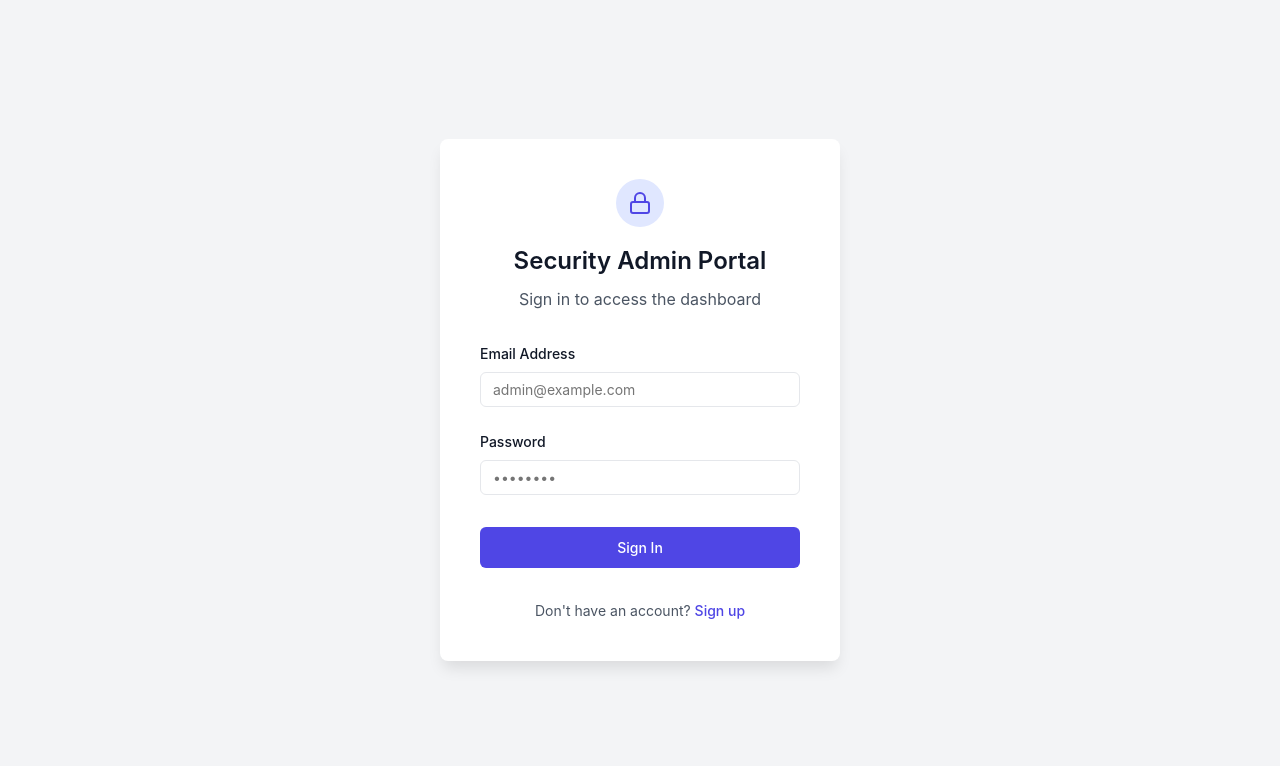
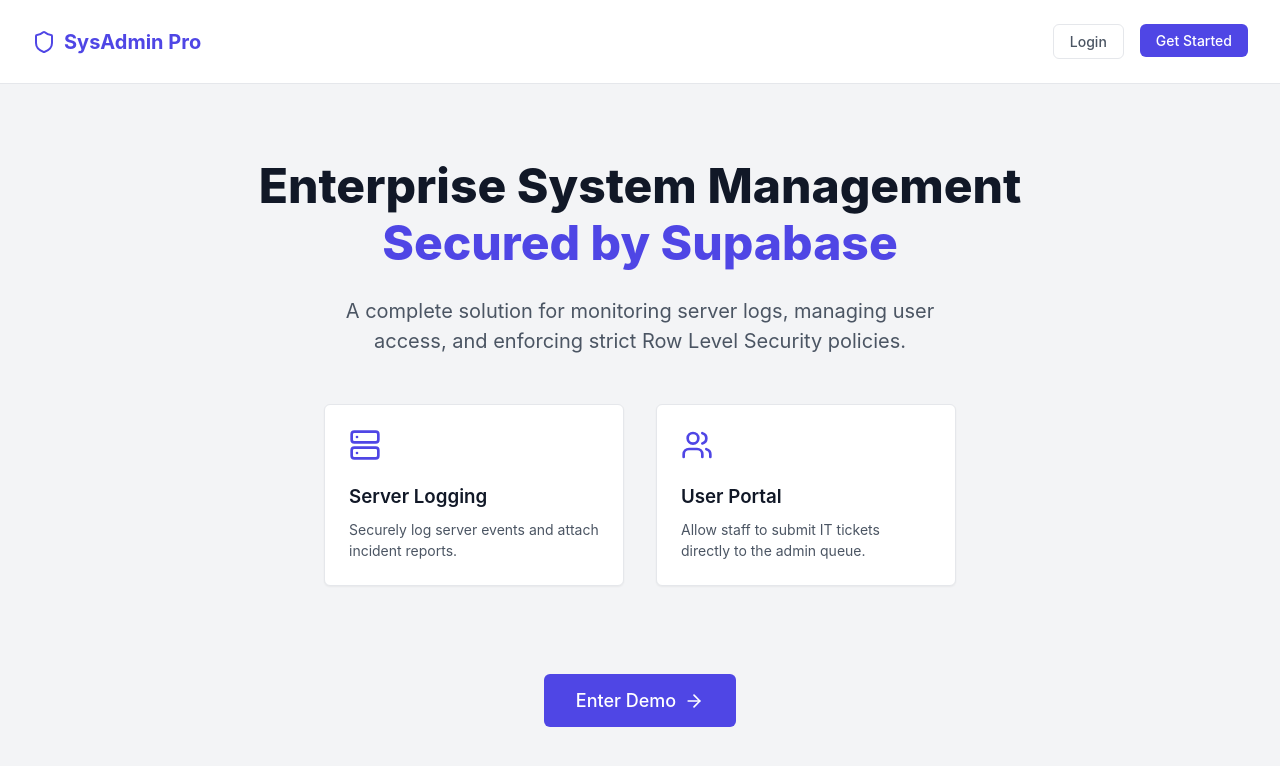
Before and after one commit to havbay/supabase-vuln-lab, a React (Vite) app: page / in a window 1280 px wide. Shown: the top 766 px of the page. Built offline with nearby package versions, Linux system fonts and the light colour scheme; no server answers.

Commit message:
Add React Router, User Portal and Landing Page

```diff
--- a/src/App.jsx
+++ b/src/App.jsx
@@ -1,7 +1,10 @@
 import { useState, useEffect } from 'react';
+import { BrowserRouter as Router, Routes, Route, Navigate } from 'react-router-dom';
 import { supabase, isSupabaseConfigured } from './lib/supabase';
 import Auth from './pages/Auth';
-import Home from './pages/Home';
+import AdminDashboard from './pages/AdminDashboard';
+import UserPortal from './pages/UserPortal';
+import Landing from './pages/Landing';
 import MockPreview from './pages/MockPreview';
 
 function App() {
@@ -37,9 +40,14 @@ function App() {
   }
 
   return (
-    <div className="App">
-      {!session ? <Auth /> : <Home session={session} />}
-    </div>
+    <Router>
+      <Routes>
+        <Route path="/" element={!session ? <Landing /> : <Navigate to="/portal" />} />
+        <Route path="/auth" element={!session ? <Auth /> : <Navigate to="/portal" />} />
+        <Route path="/portal" element={session ? <UserPortal session={session} /> : <Navigate to="/auth" />} />
+        <Route path="/admin" element={session ? <AdminDashboard session={session} /> : <Navigate to="/auth" />} />
+      </Routes>
+    </Router>
   );
 }
 
--- /dev/null
+++ b/src/pages/Landing.jsx
@@ -0,0 +1,51 @@
+import { Link } from 'react-router-dom';
+import { Shield, Server, Users, ArrowRight } from 'lucide-react';
+
+export default function Landing() {
+  return (
+    <div style={{ minHeight: '100vh', backgroundColor: 'var(--bg-color)', display: 'flex', flexDirection: 'column' }}>
+      <header style={{ padding: '1.5rem 2rem', background: 'white', borderBottom: '1px solid var(--border-color)', display: 'flex', justifyContent: 'space-between', alignItems: 'center' }}>
+        <div style={{ display: 'flex', alignItems: 'center', gap: '0.5rem', fontWeight: 700, fontSize: '1.25rem', color: 'var(--primary-color)' }}>
+          <Shield size={24} />
+          SysAdmin Pro
+        </div>
+        <div style={{ display: 'flex', gap: '1rem' }}>
+          <Link to="/auth" style={{ textDecoration: 'none' }}>
+            <button className="secondary">Login</button>
+          </Link>
+          <Link to="/auth" style={{ textDecoration: 'none' }}>
+            <button>Get Started</button>
+          </Link>
+        </div>
+      </header>
+
+      <main style={{ flex: 1, display: 'flex', flexDirection: 'column', alignItems: 'center', justifyContent: 'center', padding: '4rem 2rem', textAlign: 'center' }}>
+        <h1 style={{ fontSize: '3rem', fontWeight: 800, marginBottom: '1.5rem', color: 'var(--text-primary)', maxWidth: '800px', lineHeight: 1.2 }}>
+          Enterprise System Management <br/> <span style={{ color: 'var(--primary-color)' }}>Secured by Supabase</span>
+        </h1>
+        <p style={{ fontSize: '1.25rem', color: 'var(--text-secondary)', marginBottom: '3rem', maxWidth: '600px' }}>
+          A complete solution for monitoring server logs, managing user access, and enforcing strict Row Level Security policies.
+        </p>
+
+        <div style={{ display: 'flex', gap: '2rem', marginBottom: '4rem', flexWrap: 'wrap', justifyContent: 'center' }}>
+          <div className="card" style={{ width: '300px', textAlign: 'left' }}>
+            <Server size={32} style={{ color: 'var(--primary-color)', marginBottom: '1rem' }} />
+            <h3>Server Logging</h3>
+            <p style={{ color: 'var(--text-secondary)', fontSize: '0.875rem', marginTop: '0.5rem' }}>Securely log server events and attach incident reports.</p>
+          </div>
+          <div className="card" style={{ width: '300px', textAlign: 'left' }}>
+            <Users size={32} style={{ color: 'var(--primary-color)', marginBottom: '1rem' }} />
+            <h3>User Portal</h3>
+            <p style={{ color: 'var(--text-secondary)', fontSize: '0.875rem', marginTop: '0.5rem' }}>Allow staff to submit IT tickets directly to the admin queue.</p>
+          </div>
+        </div>
+
+        <Link to="/auth" style={{ textDecoration: 'none' }}>
+          <button style={{ padding: '1rem 2rem', fontSize: '1.125rem' }}>
+            Enter Demo <ArrowRight size={20} />
+          </button>
+        </Link>
+      </main>
+    </div>
+  );
+}
--- /dev/null
+++ b/src/pages/UserPortal.jsx
@@ -0,0 +1,121 @@
+import { useState, useEffect } from 'react';
+import { supabase } from '../lib/supabase';
+import { LogOut, PlusCircle, FileText, Clock } from 'lucide-react';
+import { Link, useNavigate } from 'react-router-dom';
+
+export default function UserPortal({ session }) {
+  const [notes, setNotes] = useState([]);
+  const [loading, setLoading] = useState(true);
+  const [newTitle, setNewTitle] = useState('');
+  const [newContent, setNewContent] = useState('');
+  const navigate = useNavigate();
+
+  useEffect(() => {
+    fetchMyNotes();
+  }, []);
+
+  const fetchMyNotes = async () => {
+    try {
+      setLoading(true);
+      // In a secure setup, RLS would enforce this.
+      // Right now, this queries all notes, but we filter client-side just for UI, OR we query by eq('user_id', session.user.id).
+      // Actually, if we query all, they will see all (vulnerable!). Let's just query all and see what happens when they click "Admin Dashboard" vs here.
+      // Wait, let's query only their own so the user portal looks correct, but they can still hack it.
+      const { data, error } = await supabase
+        .from('notes')
+        .select('*')
+        .eq('user_id', session.user.id)
+        .order('created_at', { ascending: false });
+
+      if (error) throw error;
+      setNotes(data || []);
+    } catch (error) {
+      console.error('Error fetching notes:', error.message);
+    } finally {
+      setLoading(false);
+    }
+  };
+
+  const handleAddNote = async (e) => {
+    e.preventDefault();
+    if (!newTitle || !newContent) return;
+
+    try {
+      const { error } = await supabase.from('notes').insert([{
+        title: newTitle,
+        content: newContent,
+        user_id: session.user.id,
+      }]);
+
+      if (error) throw error;
+
+      setNewTitle('');
+      setNewContent('');
+      fetchMyNotes();
+    } catch (error) {
+      alert('Error adding ticket: ' + error.message);
+    }
+  };
+
+  const handleSignOut = async () => {
+    await supabase.auth.signOut();
+    navigate('/');
+  };
+
+  return (
+    <div style={{ minHeight: '100vh', backgroundColor: '#f8fafc' }}>
+      <header style={{ padding: '1rem 2rem', background: 'white', borderBottom: '1px solid var(--border-color)', display: 'flex', justifyContent: 'space-between', alignItems: 'center' }}>
+        <div style={{ display: 'flex', alignItems: 'center', gap: '0.5rem', fontWeight: 600, fontSize: '1.125rem' }}>
+          <Users size={20} color="var(--primary-color)" />
+          Employee Portal
+        </div>
+        <div style={{ display: 'flex', alignItems: 'center', gap: '1.5rem' }}>
+          <Link to="/admin" style={{ fontSize: '0.875rem', fontWeight: 500 }}>Go to Admin Dashboard</Link>
+          <div style={{ display: 'flex', alignItems: 'center', gap: '0.75rem' }}>
+            <span style={{ fontSize: '0.875rem', color: 'var(--text-secondary)' }}>{session.user.email}</span>
+            <button onClick={handleSignOut} className="secondary" style={{ padding: '0.25rem 0.5rem' }}>
+              <LogOut size={14} />
+            </button>
+          </div>
+        </div>
+      </header>
+
+      <main className="container" style={{ paddingTop: '2rem' }}>
+        <h1 style={{ marginBottom: '2rem' }}>My IT Tickets</h1>
+
+        <div className="card" style={{ marginBottom: '2rem', background: 'white' }}>
+          <h3 style={{ marginBottom: '1rem', display: 'flex', alignItems: 'center', gap: '0.5rem' }}><PlusCircle size={18}/> Submit New Ticket</h3>
+          <form onSubmit={handleAddNote}>
+            <input type="text" placeholder="Issue Title" value={newTitle} onChange={(e) => setNewTitle(e.target.value)} required />
+            <textarea placeholder="Describe your issue..." rows={3} value={newContent} onChange={(e) => setNewContent(e.target.value)} required />
+            <button type="submit">Submit Ticket</button>
+          </form>
+        </div>
+
+        <h3 style={{ marginBottom: '1rem' }}>Ticket History</h3>
+        <div style={{ display: 'flex', flexDirection: 'column', gap: '1rem' }}>
+          {loading ? (
+            <p>Loading tickets...</p>
+          ) : notes.length === 0 ? (
+            <p style={{ color: 'var(--text-secondary)' }}>You haven't submitted any tickets yet.</p>
+          ) : (
+            notes.map(note => (
+              <div key={note.id} className="card" style={{ display: 'flex', gap: '1rem', alignItems: 'flex-start', padding: '1rem' }}>
+                <div style={{ background: '#e0e7ff', padding: '0.75rem', borderRadius: '50%', color: '#3730a3' }}>
+                  <FileText size={20} />
+                </div>
+                <div>
+                  <h4 style={{ margin: 0, fontSize: '1rem' }}>{note.title}</h4>
+                  <p style={{ color: 'var(--text-secondary)', margin: '0.25rem 0 0.5rem 0', fontSize: '0.875rem' }}>{note.content}</p>
+                  <div style={{ display: 'flex', alignItems: 'center', gap: '0.25rem', color: '#9ca3af', fontSize: '0.75rem' }}>
+                    <Clock size={12} /> {new Date(note.created_at).toLocaleString()}
+                  </div>
+                </div>
+              </div>
+            ))
+          )}
+        </div>
+      </main>
+    </div>
+  );
+}
```
Also changed, not shown: src/pages/AdminDashboard.jsx (renamed from src/pages/Home.jsx).
